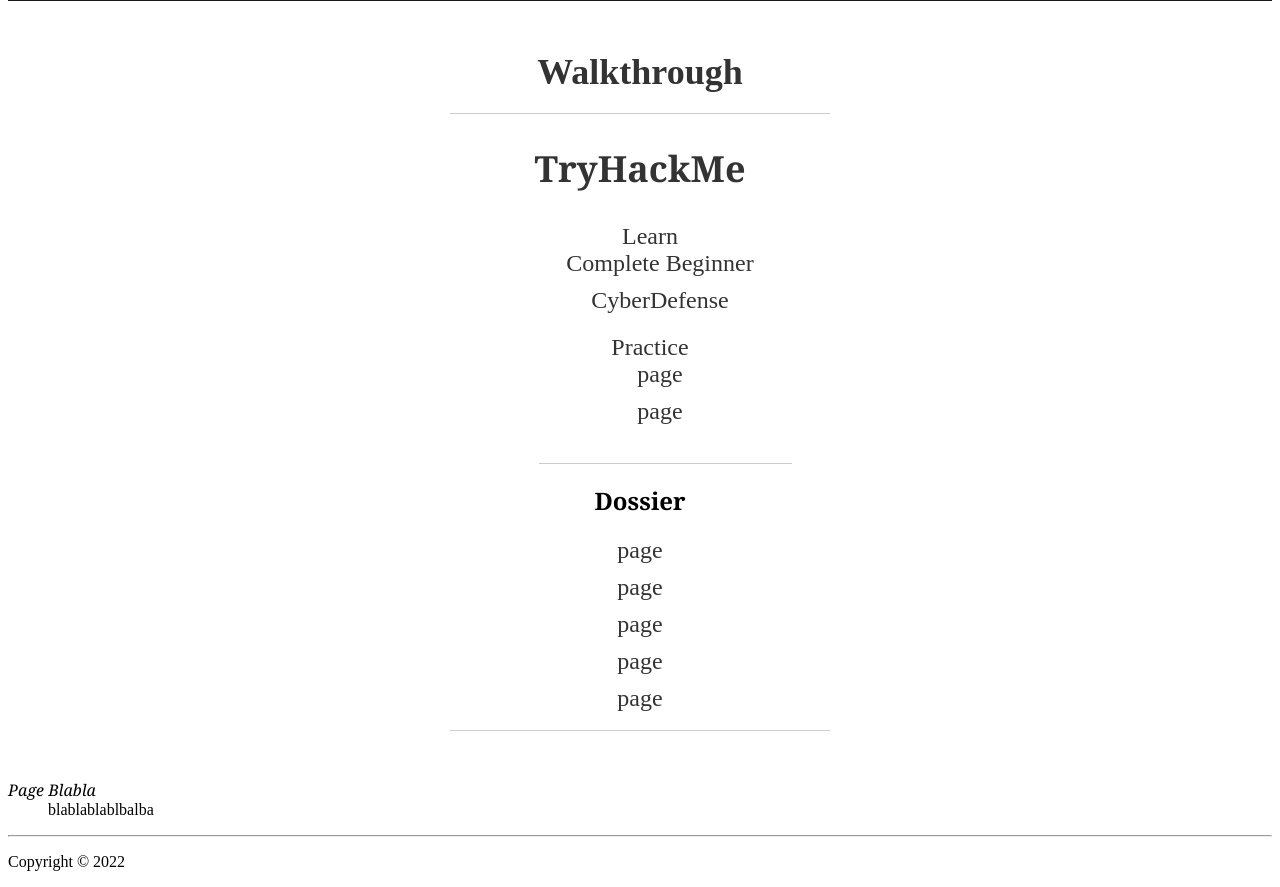
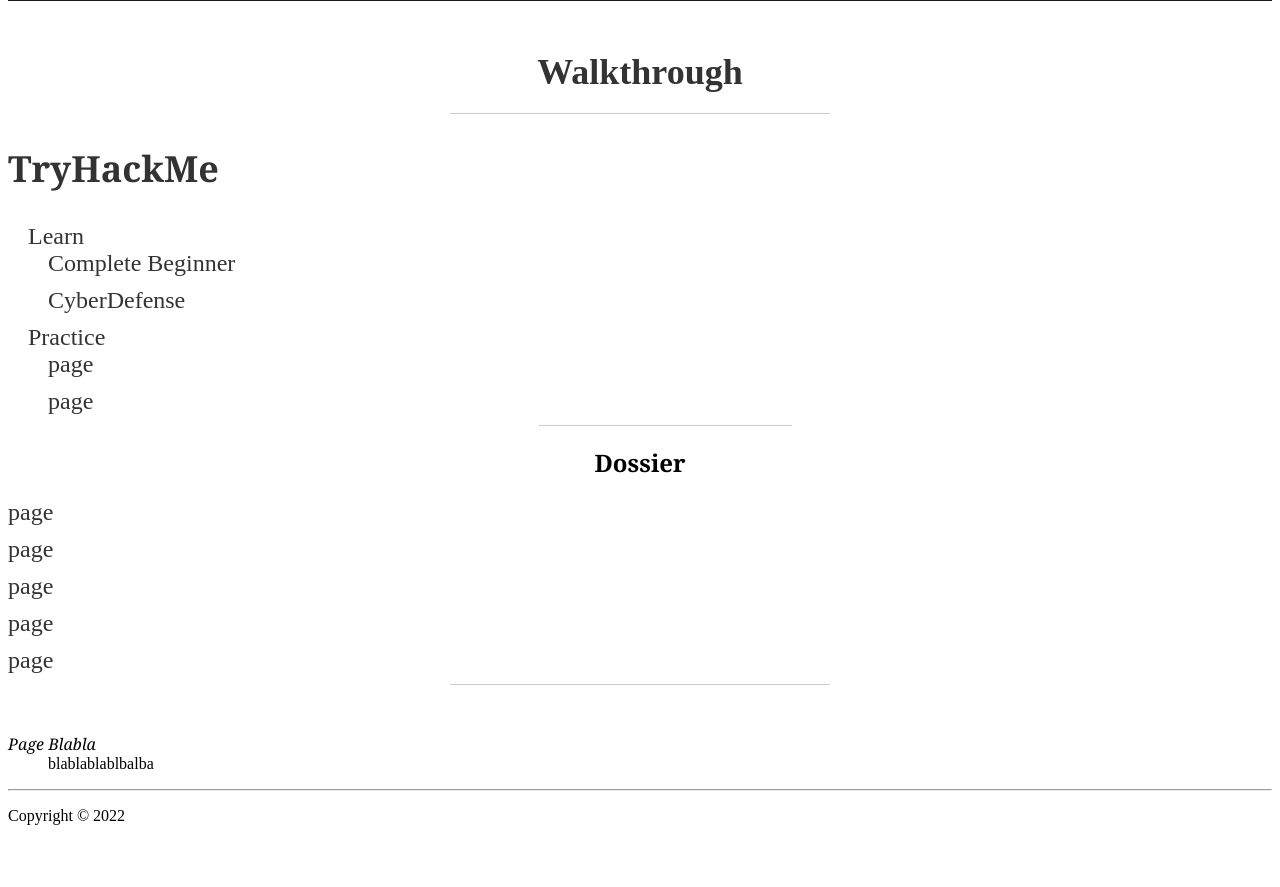
Before and after one commit to Not-Skg/-Not-Skg.github.io, a PHP site: page /index.html in a window 1280 px wide. Shown: the part 479-1366 px from the top of the page. After the commit the page ends 1304 px from the top, so only its background shows below. Run offline with PHP 8.4, Linux system fonts and the light colour scheme.

Commit message:
Update style.css

```diff
--- a/css/style.css
+++ b/css/style.css
@@ -273,9 +273,6 @@ header nav ul li:hover a{
   list-style: none;
   padding: 0;
   margin: 0;
-  display: flex;
-  flex-direction: column;
-  align-items: center;
 }
 
 .toc ol ol {
@@ -289,7 +286,7 @@ header nav ul li:hover a{
   font-size: 24px;
   color: #333;
   margin-bottom: 10px;
-  text-align: center;
+  text-align: left; /* Aligner les éléments à gauche */
 }
 
 .toc ol li a {
@@ -304,6 +301,10 @@ header nav ul li:hover a{
   border-radius: 5px;
 }
 
+
+
+
+/* BANNER */
 .banner-container {
   background: url("../banner.png");
   min-height: 50vh;
```
